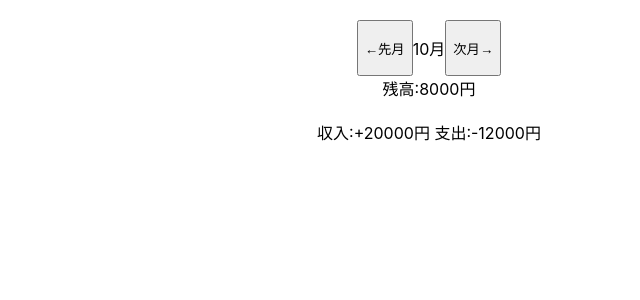
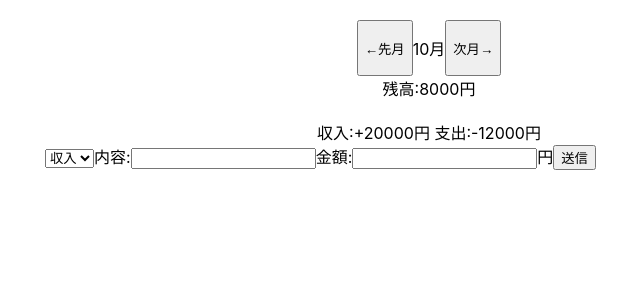
Before and after one commit to mikaijun/account-book, a React (Create React App) app: page / in a window 1280 px wide. Shown: the top 300 px of the page, without its empty margins (211-851 px from the left). Built offline with nearby package versions, Linux system fonts and the light colour scheme.

Commit message:
計算部分の見た目実装

```diff
--- /dev/null
+++ b/src/components/atoms/Input.tsx
@@ -0,0 +1,3 @@
+export const Input = () => {
+  return <input type="text" />;
+};
--- /dev/null
+++ b/src/components/atoms/SelectBox.tsx
@@ -0,0 +1,8 @@
+export const SelectBox = () => {
+  return (
+    <select>
+      <option value="grapefruit">収入</option>
+      <option value="lime">支出</option>
+    </select>
+  );
+};
--- /dev/null
+++ b/src/components/molecules/AddItems.tsx
@@ -0,0 +1,16 @@
+import { SelectBox } from "../atoms/SelectBox";
+import { Input } from "../atoms/Input";
+import { Button } from "../atoms/Button";
+
+export const AddItems = () => {
+  return (
+    <div>
+      <SelectBox />
+      内容:
+      <Input />
+      金額:
+      <Input />円
+      <Button text={"送信"} />
+    </div>
+  );
+};
--- /dev/null
+++ b/src/components/organisms/Calculation.tsx
@@ -0,0 +1,9 @@
+import { AddItems } from "../molecules/AddItems";
+
+export const Calculation = () => {
+  return (
+    <div>
+      <AddItems />
+    </div>
+  );
+};
--- a/src/components/template/App.tsx
+++ b/src/components/template/App.tsx
@@ -1,10 +1,12 @@
 import "../../css/App.css";
 import { Display } from "../organisms/Display";
+import { Calculation } from "../organisms/Calculation";
 
 export default function App() {
   return (
     <div className="common-container">
       <Display />
+      <Calculation />
     </div>
   );
 }
```
